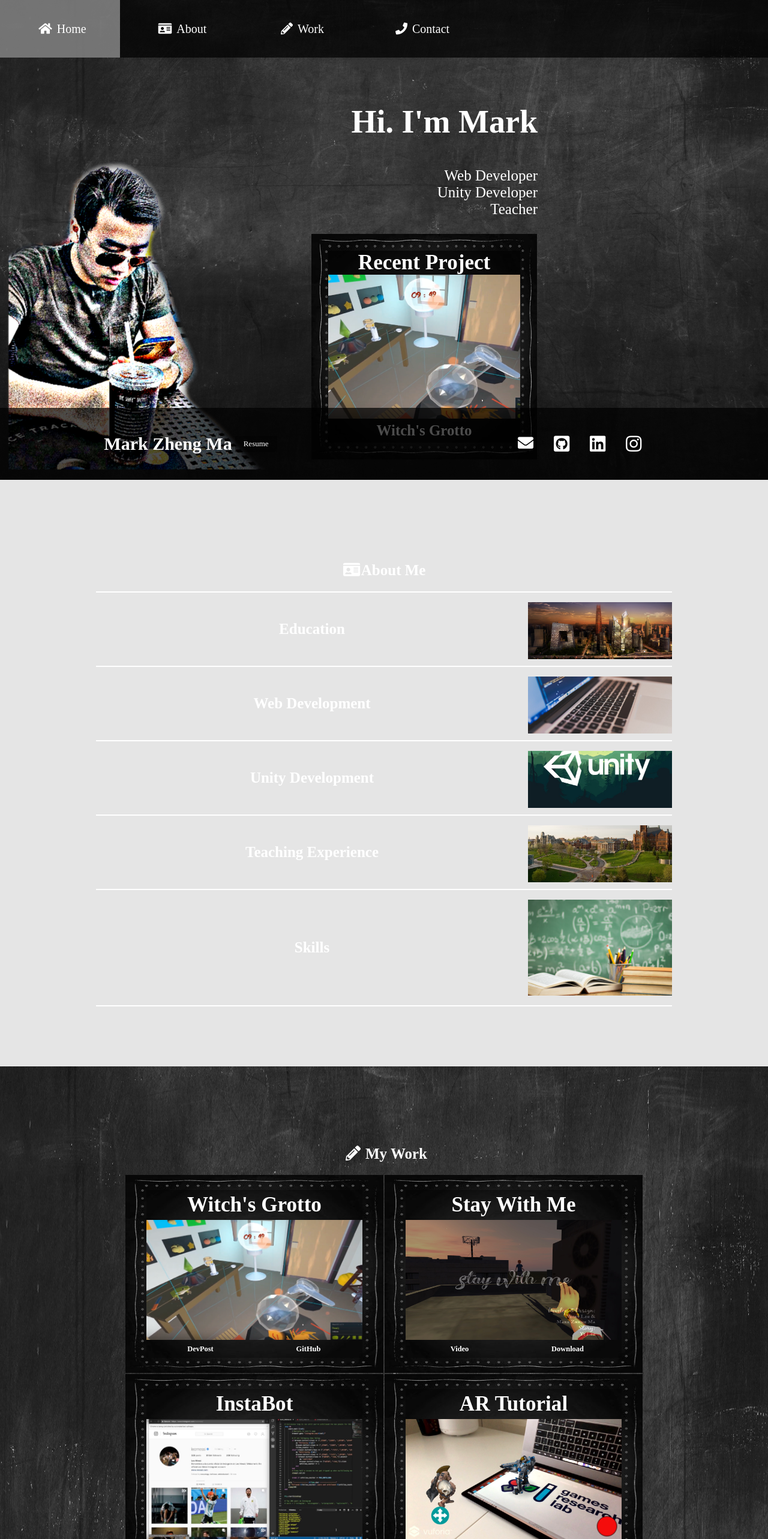
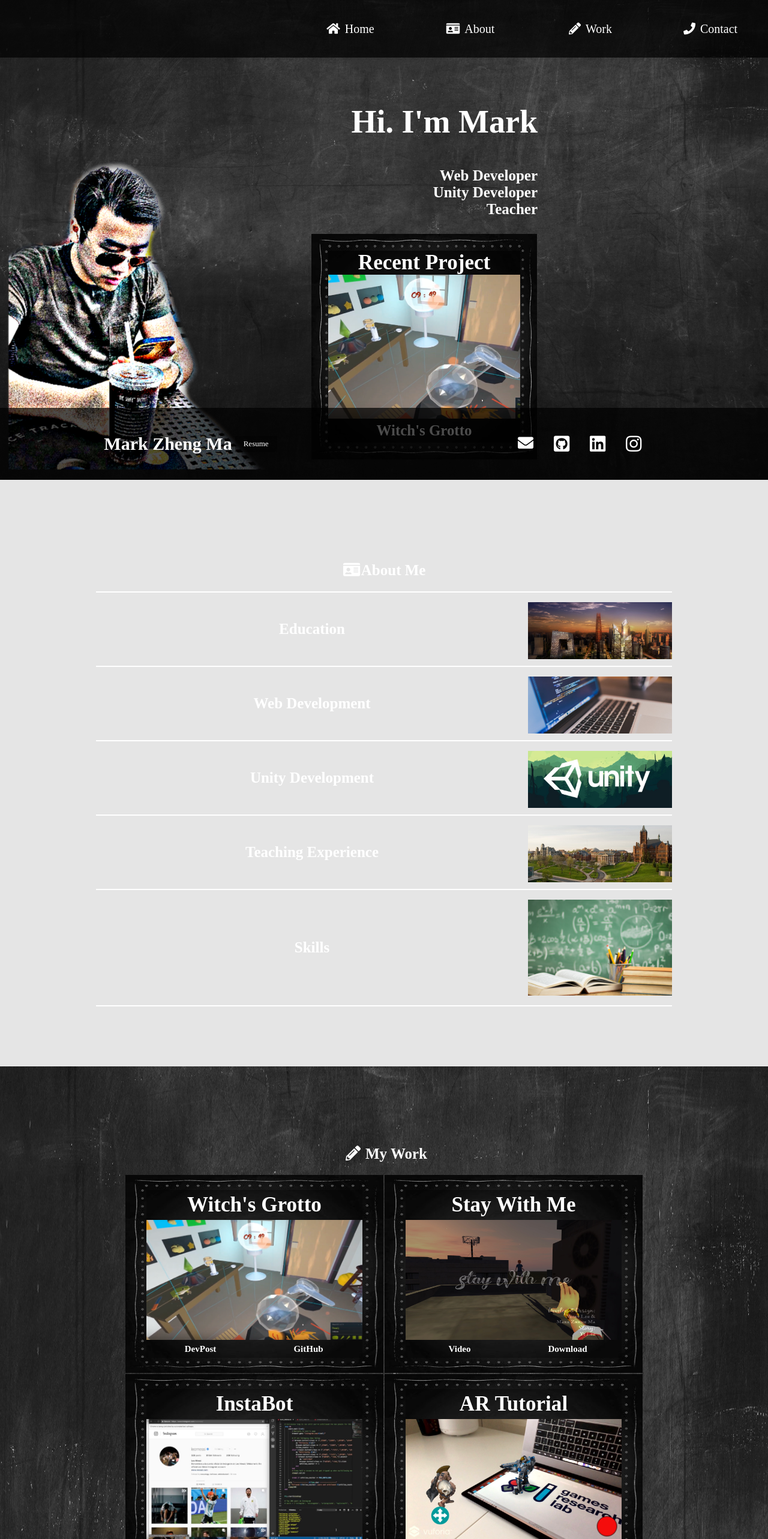
Before and after one commit to markzhengma/markzhengma-portfolio, a React (Create React App) app: page / in a window 1280 px wide. Shown: the top 2566 px of the page at 60% size. Built offline with nearby package versions, Linux system fonts and the light colour scheme; a web font is replaced by a local one.

Commit message:
click and hover events

```diff
--- a/src/App.css
+++ b/src/App.css
@@ -36,7 +36,7 @@ header{
   transition: background-color 0.5s;
   display: flex;
   flex-direction: row;
-  justify-content: space-between;
+  justify-content: flex-end;
 }
 .navigation{
   width: 100%;
@@ -326,9 +326,9 @@ h1{
 .project-name{
   background: rgba(0,0,0,0.3);
   height: 50px;
-  width: 300px;
+  width: 250px;
   text-align: center;
-  font-size: 30px;
+  font-size: 22px;
   display: flex;
   align-items: center;
   justify-content: center;
@@ -337,7 +337,7 @@ h1{
 }
 .project-pic{
   height: 200px;
-  width: 300px;
+  width: 250px;
   background-position: center;
   background-size: cover;
   background-repeat: no-repeat;
@@ -350,7 +350,7 @@ h1{
 .project-button-list{
   display: flex;
   flex-direction: row;
-  width: 300px;
+  width: 250px;
   background: rgba(0,0,0,0.3);
   transition: background-color 0.5s;
   box-sizing: border-box;
@@ -366,7 +366,7 @@ h1{
   display: flex;
   align-items: center;
   justify-content: center;
-  transition: 0.5s;
+  transition: background 0.5s;
   /* border: 1px solid white; */
   box-sizing: border-box;
 }
@@ -428,7 +428,7 @@ h1{
 }
 .tech-used{
   height: 200px;
-  width: 300px;
+  width: 250px;
   background:rgba(0,0,0,0.5);
   color: white;
   display: flex;
@@ -508,7 +508,7 @@ h1{
   height: 95px;
   width: 150px;
   background-size: cover;
-  background-position: center bottom;
+  background-position: center;
 }
 .img-1{
   background-image: url('pics/beijing.jpg');
@@ -538,7 +538,7 @@ h1{
   overflow: hidden;
   justify-content: center;
   align-items: center;
-  transition: max-height 0.5s ease;
+  transition: max-height 0.5s ease-in-out;
   border-bottom: 2px solid white;
 }
 .scroll p{
--- a/src/App.js
+++ b/src/App.js
@@ -9,9 +9,15 @@ import Contact from './Components/Contact';
 class App extends Component {
   constructor(){
     super();
+    this.homeRef = React.createRef();
+    this.aboutRef = React.createRef();
+    this.workRef = React.createRef();
+    this.contactRef = React.createRef();
     this.state = {
       showResume: false,
       selectedWork: null,
+      showParaId: [],
+      showTechId: null,
       workData: [
         {
             id: 15,
@@ -164,7 +170,7 @@ class App extends Component {
         {
             id: 2,
             title: "Language Studio",
-            tech: ["Ruby on Rails"],
+            tech: ["Ruby on Rails", "PostgreSQL", "Pearson API"],
             btnOne: {
                 text: "Website",
                 url: "https://language-studio.herokuapp.com/"
@@ -189,11 +195,46 @@ class App extends Component {
         },
       ]
     }
+    this.scrollToRef = this.scrollToRef.bind(this);
+    this.showOrHideParagraph = this.showOrHideParagraph.bind(this);
+    this.showTech = this.showTech.bind(this);
+    this.hideTech = this.hideTech.bind(this);
   }
 
   toggleShowResume = () => {
     this.setState({
       showResume: !this.state.showResume
+    })
+  }
+
+  scrollToRef = (ref) => {
+    window.scrollTo({top: `${ref.current.offsetTop}`, behavior: 'smooth'})
+  }
+
+  showOrHideParagraph = (id) => {
+    const idArr = this.state.showParaId;
+    if(!this.state.showParaId.includes(id)){
+      idArr.push(id);
+      this.setState({
+        showParaId: idArr,
+      })
+    }else{
+      idArr.splice(idArr.indexOf(id), 1);
+      this.setState({
+        showParaId: idArr,
+      })
+    }
+  }
+
+  showTech = (id) => {
+    this.setState({
+      showTechId: id,
+    })
+  }
+
+  hideTech = (id) => {
+    this.setState({
+      showTechId: null,
     })
   }
 
@@ -204,11 +245,33 @@ class App extends Component {
         <UI
           showResume = {this.state.showResume}
           toggleShowResume = {this.toggleShowResume}
+          homeRef = {this.homeRef}
+          aboutRef = {this.aboutRef}
+          workRef = {this.workRef}
+          contactRef = {this.contactRef}
+          scrollToRef = {this.scrollToRef}
         />
-        <Home recentWork = {this.state.workData[0]}/>
-        <About/>
-        <Work workData = {this.state.workData}/>
-        <Contact/>
+        <Home
+          homeRef = {this.homeRef}
+          recentWork = {this.state.workData[0]}
+          scrollToRef = {this.scrollToRef}
+          workRef = {this.workRef}
+        />
+        <About
+          aboutRef = {this.aboutRef}
+          showParaId = {this.state.showParaId}
+          showOrHideParagraph = {this.showOrHideParagraph}
+        />
+        <Work
+          workRef = {this.workRef}
+          workData = {this.state.workData}
+          showTechId = {this.state.showTechId}
+          showTech = {this.showTech}
+          hideTech = {this.hideTech}
+        />
+        <Contact
+          contactRef = {this.contactRef}
+        />
       </div>
     );
   }
--- a/src/Components/About.jsx
+++ b/src/Components/About.jsx
@@ -3,86 +3,91 @@ import React, { Component } from 'react';
 class About extends Component {
     render() {
         return (
-            <div className="about">
+            <div className="about" ref = {this.props.aboutRef}>
                 <div className="spacer about-spacer">
                 </div>
                     <h2><i className="fa fa-id-card fa-fw" aria-hidden="true"></i>About Me</h2>
                 <div className='paragraph-list'>
-                    <div className="paragraphs" id="p1">
-                        <div className='paragraph-title title-p1'>
+                    <div className={`paragraphs ${this.props.showParaId.includes("p1") ? `selection` : ``}`} id="p1"
+                        onClick = {() => this.props.showOrHideParagraph("p1")}>
+                        <div className={`paragraph-title title-p1 ${this.props.showParaId.includes("p1") ? window.innerWidth >= 1200 ? `title-hide` : `` : ``}`}>
                             <h2>Education</h2>
                         </div>
                         <div className='image img-1'>
                         </div>
-                        <div className='paragraph-single single-p1'>
+                        <div className={`paragraph-single single-p1 ${this.props.showParaId.includes("p1") ? window.innerWidth >= 1200 ? `paragraph-show` : `` : ``}`}>
                             <p>
                                 I have a BA in Chinese Language and Literature from Beijing Language and Culture University (2010-2014), and an MS in Teaching and Curriculum from Syracuse University (2014-2016). Currently I am pursuing my second masters in Design and Development of Digital Games at Columbia Unviersity (2017-now).
                             </p>
                         </div>
                     </div>
-                    <div className='scroll scroll-p1'>
+                    <div className={`scroll scroll-p1 ${this.props.showParaId.includes("p1") ? window.innerWidth < 1200 ? `scroll-show` : `` : ``}`}>
                         <p>
                             I have a BA in Chinese Language and Literature from Beijing Language and Culture University (2010-2014), and an MS from Teaching and Curriculum in Syracuse University (2014-2016). Currently I am pursuing my second masters in Design and Development of Digital Games at Columbia Unviersity (2017-now).
                         </p>
                     </div>
-                    <div className="paragraphs" id="p2">
-                        <div className='paragraph-title title-p2'>
+                    <div className={`paragraphs ${this.props.showParaId.includes("p2") ? `selection` : ``}`} id="p2"
+                        onClick = {() => this.props.showOrHideParagraph("p2")}>
+                        <div className={`paragraph-title title-p2 ${this.props.showParaId.includes("p2") ? window.innerWidth >= 1200 ? `title-hide` : `` : ``}`}>
                             <h2>Web Development</h2>
                         </div>
                         <div className='image img-2'>
                         </div>
-                        <div className='paragraph-single single-p2'>
+                        <div className={`paragraph-single single-p2 ${this.props.showParaId.includes("p2") ? window.innerWidth >= 1200 ? `paragraph-show` : `` : ``}`}>
                             <p>
                                 I gained most of my web development skills through Web Development Immersive program at General Assembly, after which I am able to develop my own web applications. I am able to work as a full-stack web developer and I keep updating my projects, implementing new skills that I would learn in the future.
                             </p>
                         </div>
                     </div>
-                    <div className='scroll scroll-p2'>
+                    <div className={`scroll scroll-p2 ${this.props.showParaId.includes("p2") ? window.innerWidth < 1200 ? `scroll-show` : `` : ``}`}>
                         <p>
                             I gained most of my web development skills through Web Development Immersive program at General Assembly, after which I am able to develop my own web applications. I am able to work as a full-stack web developer and I keep updating my projects, implementing new skills that I would learn in the future.
                         </p>
                     </div>
-                    <div className="paragraphs" id="p3">
-                        <div className='paragraph-title title-p3'>
+                    <div className={`paragraphs ${this.props.showParaId.includes("p3") ? `selection` : ``}`} id="p3"
+                        onClick = {() => this.props.showOrHideParagraph("p3")}>
+                        <div className={`paragraph-title title-p3 ${this.props.showParaId.includes("p3") ? window.innerWidth >= 1200 ? `title-hide` : `` : ``}`}>
                             <h2>Unity Development</h2>
                         </div>
                         <div className='image img-3'>
                         </div>
-                        <div className='paragraph-single single-p3'>
+                        <div className={`paragraph-single single-p3 ${this.props.showParaId.includes("p3") ? window.innerWidth >= 1200 ? `paragraph-show` : `` : ``}`}>
                             <p>
                                 I taught myself C# and Unity development during the masters program of Design and Dev of Digital Games at Columbia University. I am excited to program various interactions/logics of the games, especially AR/VR development.
                             </p>
                         </div>
                     </div>
-                    <div className='scroll scroll-p3'>
+                    <div className={`scroll scroll-p3 ${this.props.showParaId.includes("p3") ? window.innerWidth < 1200 ? `scroll-show` : `` : ``}`}>
                         <p>
                             I taught myself C# and Unity development during the masters program of Design and Dev of Digital Games at Columbia University. I am excited to program various interactions/logics of the games, especially AR/VR development.
                         </p>
                     </div>
-                    <div className="paragraphs" id="p4">
-                        <div className='paragraph-title title-p4'>
+                    <div className={`paragraphs ${this.props.showParaId.includes("p4") ? `selection` : ``}`} id="p4"
+                        onClick = {() => this.props.showOrHideParagraph("p4")}>
+                        <div className={`paragraph-title title-p4 ${this.props.showParaId.includes("p4") ? window.innerWidth >= 1200 ? `title-hide` : `` : ``}`}>
                             <h2>Teaching Experience</h2>
                         </div>
                         <div className='image img-4'>
                         </div>
-                        <div className='paragraph-single single-p4'>
+                        <div className={`paragraph-single single-p4 ${this.props.showParaId.includes("p4") ? window.innerWidth >= 1200 ? `paragraph-show` : `` : ``}`}>
                             <p>
                                 In Beijing, China, Mandarin teacher in RICH summer camps and volunteer teacher for a non-profit educational orgnization INCLUDED with students of grade 2-3. Also, I worked as a pre-school teacher at River School in Jersey City and a Mandarin teacher at Hudsonway Immersion School in NYC.
                             </p>
                         </div>
                     </div>
-                    <div className='scroll scroll-p4'>
+                    <div className={`scroll scroll-p4 ${this.props.showParaId.includes("p4") ? window.innerWidth < 1200 ? `scroll-show` : `` : ``}`}>
                         <p>
                             In Beijing, China, Mandarin teacher in RICH summer camps and volunteer teacher for a non-profit educational orgnization INCLUDED with students of grade 2-3. Also, I worked as a pre-school teacher at River School in Jersey City and a Mandarin teacher at Hudsonway Immersion School in NYC.
                         </p>
                     </div>
-                    <div className="paragraphs" id='p5'>
-                        <div className='paragraph-title title-p5'>
+                    <div className={`paragraphs ${this.props.showParaId.includes("p5") ? `selection` : ``}`} id='p5'
+                        onClick = {() => this.props.showOrHideParagraph("p5")}>
+                        <div className={`paragraph-title title-p5 ${this.props.showParaId.includes("p5") ? window.innerWidth >= 1200 ? `title-hide` : `` : ``}`}>
                             <h2>Skills</h2>
                         </div>
                         <div className='image img-5'>
                         </div>
-                        <div className='paragraph-single single-p5'>
+                        <div className={`paragraph-single single-p5 ${this.props.showParaId.includes("p5") ? window.innerWidth >= 1200 ? `paragraph-show` : `` : ``}`}>
                             <div className='skill-single skill-html'><div className='skill-name'>HTML</div></div>
                             <div className='skill-single skill-css'><div className='skill-name'>CSS</div></div>
                             <div className='skill-single skill-js'><div className='skill-name'>Javascript</div></div>
@@ -100,7 +105,7 @@ class About extends Component {
                             <div className='skill-single skill-vuforia'><div className='skill-name'>Vuforia</div></div>
                         </div>
                     </div>
-                    <div className='scroll scroll-p5'>
+                    <div className={`scroll scroll-p5 ${this.props.showParaId.includes("p5") ? window.innerWidth < 1200 ? `scroll-show` : `` : ``}`}>
                         <div className='skill-single skill-html'><div className='skill-name'>HTML</div></div>
                         <div className='skill-single skill-css'><div className='skill-name'>CSS</div></div>
                         <div className='skill-single skill-js'><div className='skill-name'>Javascript</div></div>
--- a/src/Components/Contact.jsx
+++ b/src/Components/Contact.jsx
@@ -3,7 +3,7 @@ import React, { Component } from 'react';
 class Contact extends Component {
     render(){
         return (
-            <div className='contact'>
+            <div className='contact' ref = {this.props.contactRef}>
                 <div className="spacer contact-spacer">
                 </div>
                 <h2><i className="fa fa-phone fa-fw" aria-hidden="true"></i>Contact Me</h2>
--- a/src/Components/Header.jsx
+++ b/src/Components/Header.jsx
@@ -5,10 +5,22 @@ class Header extends Component {
         return (
             <header>
                 <div className = "navigation">
-                    <li className="navs" id="homeBtn"><i className="fas fa-home"></i>Home</li>
-                    <li  className="navs" id="aboutBtn"><i className="fas fa-id-card"></i>About</li>
-                    <li className="navs" id="workBtn"><i className="fas fa-pencil-alt"></i>Work</li>
-                    <li className="navs" id="contactBtn"><i className="fas fa-phone"></i>Contact</li>
+                    <li className="navs" id="homeBtn" onClick = {() => this.props.scrollToRef(this.props.homeRef)}>
+                        <i className="fas fa-home"></i>
+                        Home
+                    </li>
+                    <li  className="navs" id="aboutBtn" onClick = {() => this.props.scrollToRef(this.props.aboutRef)}>
+                        <i className="fas fa-id-card"></i>
+                        About
+                    </li>
+                    <li className="navs" id="workBtn" onClick = {() => this.props.scrollToRef(this.props.workRef)}>
+                        <i className="fas fa-pencil-alt"></i>
+                        Work
+                    </li>
+                    <li className="navs" id="contactBtn" onClick = {() => this.props.scrollToRef(this.props.contactRef)}>
+                        <i className="fas fa-phone"></i>
+                        Contact
+                    </li>
                 </div>
             </header>
         )
--- a/src/Components/Home.jsx
+++ b/src/Components/Home.jsx
@@ -3,17 +3,17 @@ import React, { Component } from 'react';
 class Home extends Component {
     render(){
         return (
-            <div className="home">
+            <div className="home" ref={this.props.homeRef}>
                 <div className = 'home-box-spacer'>
                 </div>
                 <div className = 'home-box'>
                     <div className='word-box'>
                         <h2>Hi. I'm Mark</h2>
-                        <t>Web Developer</t>
-                        <t>Unity Developer</t>
-                        <t>Teacher</t>
+                        <b>Web Developer</b>
+                        <b>Unity Developer</b>
+                        <b>Teacher</b>
                     </div>
-                    <div className="project" id = 'latest-project'>
+                    <div className="project" id = 'latest-project' onClick = {() =>this.props.scrollToRef(this.props.workRef)}>
                         <div className='project-name' id = 'latest-name'>
                             <h3>Recent Project</h3>
                         </div>
--- a/src/Components/UI.jsx
+++ b/src/Components/UI.jsx
@@ -7,7 +7,13 @@ class Home extends Component {
     render(){
         return (
             <div className = {`ui ${this.props.showResume ? "ui-show" : ""}`}>
-                <Header/>
+                <Header
+                    homeRef = {this.props.homeRef}
+                    aboutRef = {this.props.aboutRef}
+                    workRef = {this.props.workRef}
+                    contactRef = {this.props.contactRef}
+                    scrollToRef = {this.props.scrollToRef}
+                />
                 <Resume
                     showResume = {this.props.showResume}
                     toggleShowResume = {this.props.toggleShowResume}
--- a/src/Components/Work.jsx
+++ b/src/Components/Work.jsx
@@ -1,9 +1,12 @@
 import React, { Component } from 'react';
 
 class Work extends Component {
+    constructor(){
+        super();
+    }
     render(){
         return (
-            <div className="work">
+            <div className="work" ref = {this.props.workRef}>
                 <div className="spacer work-spacer">
                 </div>
                 <h2><i className="fas fa-pencil-alt"></i>My Work</h2>
@@ -14,11 +17,19 @@ class Work extends Component {
                                 <div className={`project-name project-name-${project.id}`}>
                                     <h3>{project.title}</h3>
                                 </div>
-                                <div className={`project-pic project-pic-${project.id}`}>
-                                    <div className={`tech-used tech-${project.id}`}>
+                                <div
+                                    className={`project-pic project-pic-${project.id}`}
+                                    onMouseEnter = {() => this.props.showTech(project.id)}
+                                    onMouseLeave = {() => this.props.hideTech(project.id)}
+                                >
+                                    <div className={`tech-used tech-${project.id} ${this.props.showTechId ? this.props.showTechId === project.id ? `show-tech` : `` : ``}`}>
                                         <h5>Technology:</h5>
                                         <p>
-                                            Technologies
+                                            {project.tech.map(tech => {
+                                                return(
+                                                    <span key = {project.tech.indexOf(tech)}>{tech}<br/></span>
+                                                )
+                                            })}
                                         </p>
                                     </div>
                                 </div>
@@ -26,16 +37,16 @@ class Work extends Component {
                                     <div className='project-button-list'>
                                         <div className='project-button'>
                                                 <a href={project.btnOne.url} target='_blank'>
-                                                    <h5>{project.btnOne.text}</h5>
+                                                    <b>{project.btnOne.text}</b>
                                                 </a>
                                         </div>
-                                        <div className='project-button'><a href={project.btnTwo.url} target='_blank'><h5>{project.btnTwo.text}</h5></a></div>
+                                        <div className='project-button'><a href={project.btnTwo.url} target='_blank'><b>{project.btnTwo.text}</b></a></div>
                                     </div>
                                     :
                                     <div className='project-button-list'>
                                         <div className='project-button' style = {{'width': "360px"}}>
                                                 <a href={project.btnOne.url} target='_blank'>
-                                                    <h5>{project.btnOne.text}</h5>
+                                                    <b>{project.btnOne.text}</b>
                                                 </a>
                                         </div>
                                     </div>
```
